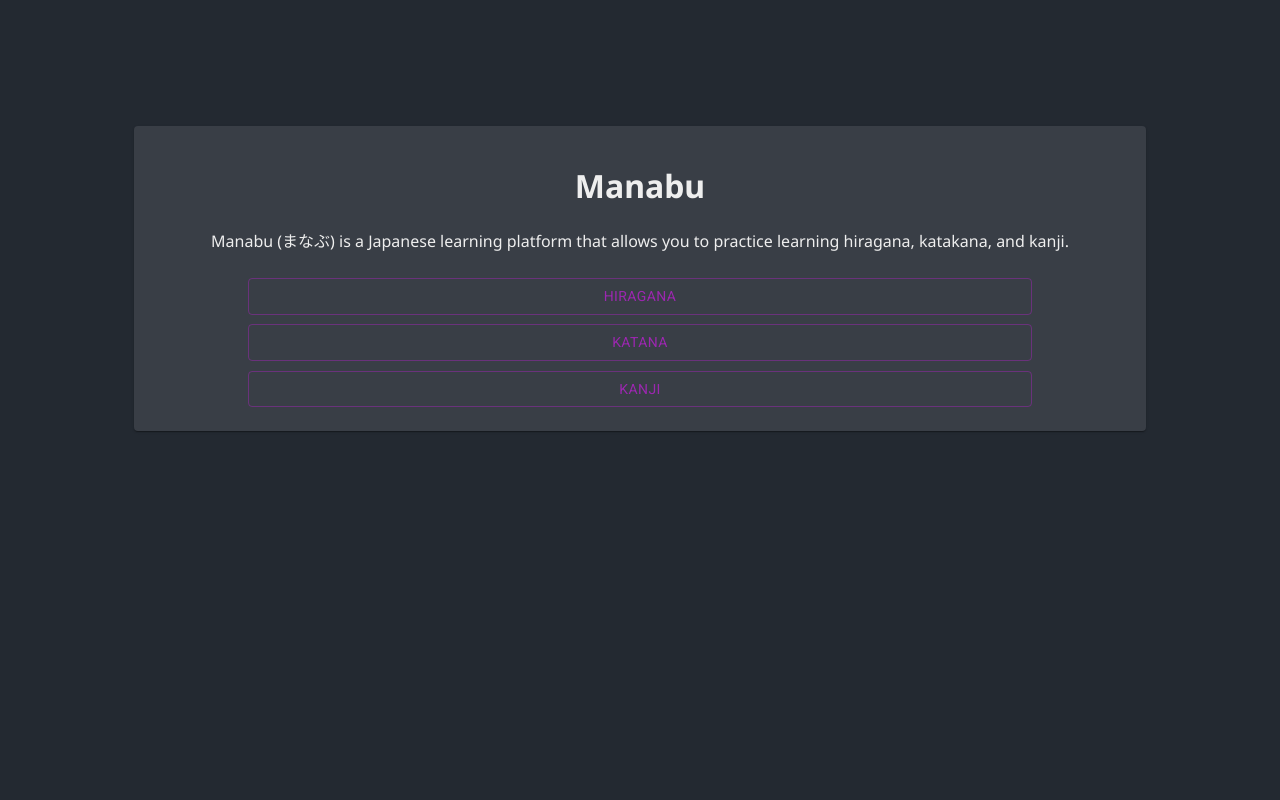
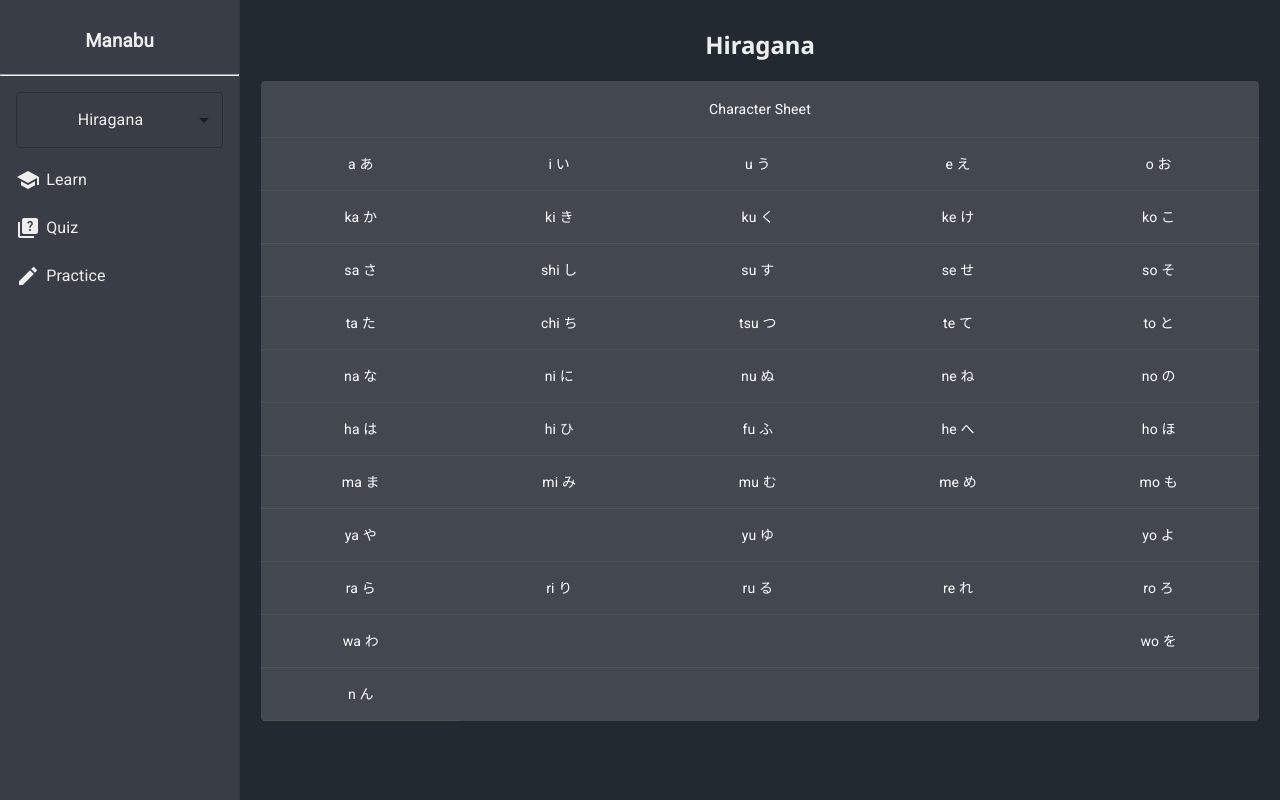
Before and after one commit to lukemcelligott/Manabu, a React (Vite) app in the folder manabu/: page /hiragana/learn in a window 1280 px wide. Built offline with nearby package versions, Linux system fonts and the light colour scheme.

Commit message:
hiragana char sheet

```diff
--- a/manabu/src/App.tsx
+++ b/manabu/src/App.tsx
@@ -5,6 +5,7 @@ import './App.css'
 
 import { BrowserRouter, Routes, Route, Link } from "react-router-dom";
 
+import { SelectedOptionProvider } from './Components/AlphaContext';
 import HomePage from './Components/HomePage';
 import HiraganaLearn from './Components/Hiragana/HiraganaLearn';
 
@@ -13,13 +14,16 @@ function App() {
   return (
     <>
       <BrowserRouter>
+        <SelectedOptionProvider>
         <Routes>
           <Route path="/home" element={<HomePage />} />
-          <Route path="/hiragana" element={<HiraganaLearn />} />
+
+          <Route path="/hiragana/learn" element={<HiraganaLearn />} />
 
           <Route path='/' element={<HomePage />} />
           <Route path="*" element={<HomePage />} />
         </Routes>
+        </SelectedOptionProvider>
       </BrowserRouter>
     </>
   )
--- /dev/null
+++ b/manabu/src/Components/AlphaContext.tsx
@@ -0,0 +1,31 @@
+import React, { createContext, useContext, useState, ReactNode } from 'react';
+
+// Define the type for the context value
+interface SelectedOptionContextType {
+  selectedOption: string;
+  setSelectedOption: (option: string) => void;
+}
+
+// Create the context with initial value null
+const SelectedOptionContext = createContext<SelectedOptionContextType | null>(null);
+
+// Custom hook to use the selected option context
+export const useSelectedOption = (): SelectedOptionContextType => {
+  const context = useContext(SelectedOptionContext);
+  if (!context) {
+    throw new Error('useSelectedOption must be used within a SelectedOptionProvider');
+  }
+  return context;
+};
+
+// Provider component to wrap around the application
+export const SelectedOptionProvider: React.FC<{ children: ReactNode }> = ({ children }) => {
+  const [selectedOption, setSelectedOption] = useState('hiragana');
+
+  // Provide the context value to the children components
+  return (
+    <SelectedOptionContext.Provider value={{ selectedOption, setSelectedOption }}>
+      {children}
+    </SelectedOptionContext.Provider>
+  );
+};
--- a/manabu/src/Components/Hiragana/HiraganaLearn.tsx
+++ b/manabu/src/Components/Hiragana/HiraganaLearn.tsx
@@ -1,15 +1,123 @@
+import Table from '@mui/material/Table';
+import TableBody from '@mui/material/TableBody';
+import TableCell from '@mui/material/TableCell';
+import TableContainer from '@mui/material/TableContainer';
+import TableHead from '@mui/material/TableHead';
+import TableRow from '@mui/material/TableRow';
+import { ThemeProvider, createTheme } from '@mui/material/styles';
+import CssBaseline from '@mui/material/CssBaseline';
+
+const darkTheme = createTheme({
+  palette: {
+    mode: 'dark',
+    background: {
+        paper: '#393e46',
+    }
+  },
+});
+
 import NavDrawer from "../NavDrawer";
 
 import '../Styles/HiraganaLearn.css';
+import { Paper } from '@mui/material';
+import { TableRows } from '@mui/icons-material';
 
 function HiraganaLearn() {
 
     return (
-        <>
-            <NavDrawer></NavDrawer>
-            <h2 className="title">Hiragana</h2>
-            {/* Table of Hiragana characters */}
-        </>
+        <div style={{ display: 'flex', maxWidth: '100vw', overflow: 'hidden' }}>
+            <NavDrawer />
+            <div style={{ flex: 1, overflowX: 'auto', margin: '0 1%' }}>
+                <h2 className="title">Hiragana</h2>
+                {/* Table of Hiragana characters */}
+                <ThemeProvider theme={darkTheme}>
+                <TableContainer component={Paper} className='hiragana-table'>
+                    <Table aria-label="simple table">
+                        <TableHead>
+                            <TableRow>
+                                <TableCell align='center' colSpan={5}>Character Sheet</TableCell>
+                            </TableRow>
+                        </TableHead>
+                        <TableBody>
+                            <TableRow>
+                                <TableCell align="center">a あ</TableCell>
+                                <TableCell align="center">i い</TableCell>
+                                <TableCell align="center">u う</TableCell>
+                                <TableCell align="center">e え</TableCell>
+                                <TableCell align="center">o お</TableCell>
+                            </TableRow>
+                            <TableRow>
+                                <TableCell align="center">ka か</TableCell>
+                                <TableCell align="center">ki き</TableCell>
+                                <TableCell align="center">ku く</TableCell>
+                                <TableCell align="center">ke け</TableCell>
+                                <TableCell align="center">ko こ</TableCell>
+                            </TableRow>
+                            <TableRow>
+                                <TableCell align="center">sa さ</TableCell>
+                                <TableCell align="center">shi し</TableCell>
+                                <TableCell align="center">su す</TableCell>
+                                <TableCell align="center">se せ</TableCell>
+                                <TableCell align="center">so そ</TableCell>
+                            </TableRow>
+                            <TableRow>
+                                <TableCell align="center">ta た</TableCell>
+                                <TableCell align="center">chi ち</TableCell>
+                                <TableCell align="center">tsu つ</TableCell>
+                                <TableCell align="center">te て</TableCell>
+                                <TableCell align="center">to と</TableCell>
+                            </TableRow>
+                            <TableRow>
+                                <TableCell align="center">na な</TableCell>
+                                <TableCell align="center">ni に</TableCell>
+                                <TableCell align="center">nu ぬ</TableCell>
+                                <TableCell align="center">ne ね</TableCell>
+                                <TableCell align="center">no の</TableCell>
+                            </TableRow>
+                            <TableRow>
+                                <TableCell align="center">ha は</TableCell>
+                                <TableCell align="center">hi ひ</TableCell>
+                                <TableCell align="center">fu ふ</TableCell>
+                                <TableCell align="center">he へ</TableCell>
+                                <TableCell align="center">ho ほ</TableCell>
+                            </TableRow>
+                            <TableRow>
+                                <TableCell align="center">ma ま</TableCell>
+                                <TableCell align="center">mi み</TableCell>
+                                <TableCell align="center">mu む</TableCell>
+                                <TableCell align="center">me め</TableCell>
+                                <TableCell align="center">mo も</TableCell>
+                            </TableRow>
+                            <TableRow>
+                                <TableCell align="center">ya や</TableCell>
+                                <TableCell align="center"></TableCell>
+                                <TableCell align="center">yu ゆ</TableCell>
+                                <TableCell align="center"></TableCell>
+                                <TableCell align="center">yo よ</TableCell>
+                            </TableRow>
+                            <TableRow>
+                                <TableCell align="center">ra ら</TableCell>
+                                <TableCell align="center">ri り</TableCell>
+                                <TableCell align="center">ru る</TableCell>
+                                <TableCell align="center">re れ</TableCell>
+                                <TableCell align="center">ro ろ</TableCell>
+                            </TableRow>
+                            <TableRow>
+                                <TableCell align="center">wa わ</TableCell>
+                                <TableCell align="center"></TableCell>
+                                <TableCell align="center"></TableCell>
+                                <TableCell align="center"></TableCell>
+                                <TableCell align="center">wo を</TableCell>
+                            </TableRow>
+                            <TableRow>
+                                <TableCell align="center">n ん</TableCell>
+                            </TableRow>
+                        </TableBody>
+                    </Table>
+                </TableContainer>
+                </ThemeProvider>
+            </div>
+        </div>
     )
 }
 
--- a/manabu/src/Components/HomePage.tsx
+++ b/manabu/src/Components/HomePage.tsx
@@ -1,6 +1,8 @@
 import Card from '@mui/material/Card';
 import CardContent from '@mui/material/CardContent';
 import Button from '@mui/material/Button';
+
+import { useSelectedOption } from './AlphaContext';
 
 import '../index.css';
 import '../App.css';
@@ -8,6 +10,8 @@ import './Styles/HomePage.css';
 import { Link } from 'react-router-dom';
 
 function HomePage() {
+    const { selectedOption, setSelectedOption } = useSelectedOption();
+
     return (
         <>
             <Card sx={{ minWidth: 275 }} className="main card">
@@ -18,17 +22,17 @@ function HomePage() {
                     <p className='font'>
                         Manabu (<span className='japanese'>まなぶ</span>) is a Japanese learning platform that allows you to practice learning hiragana, katakana, and kanji.
                     </p>
-                    <Link to="/hiragana" style={{ textDecoration: 'none', color: 'inherit' }}>
-                        <Button variant="outlined" color="secondary" className='abc-select'>
+                    <Link to="/hiragana/learn" style={{ textDecoration: 'none', color: 'inherit' }}>
+                        <Button variant="outlined" color="secondary" className='abc-select' onClick={() => setSelectedOption('hiragana')}>
                             Hiragana
                         </Button>
                     </Link>
                     <br></br>
-                    <Button variant="outlined" color="secondary" className='abc-select'>
+                    <Button variant="outlined" color="secondary" className='abc-select' onClick={() => setSelectedOption('katakana')}>
                         Katana
                     </Button>
                     <br></br>
-                    <Button variant="outlined" color="secondary" className='abc-select'>
+                    <Button variant="outlined" color="secondary" className='abc-select' onClick={() => setSelectedOption('kanji')}>
                         Kanji
                     </Button>
                 </CardContent>
--- a/manabu/src/Components/NavDrawer.tsx
+++ b/manabu/src/Components/NavDrawer.tsx
@@ -3,9 +3,11 @@ import Drawer from '@mui/material/Drawer';
 import List from '@mui/material/List';
 import ListItem from '@mui/material/ListItem';
 import ListItemText from '@mui/material/ListItemText';
-import { Link } from 'react-router-dom';
+import { Link, useLocation } from 'react-router-dom';
 import { MenuItem, Select, colors } from '@mui/material';
 import { SelectChangeEvent } from '@mui/material/Select';
+
+import { useSelectedOption } from './AlphaContext';
 
 import SchoolIcon from '@mui/icons-material/School';
 import QuizIcon from '@mui/icons-material/Quiz';
@@ -14,12 +16,7 @@ import EditIcon from '@mui/icons-material/Edit';
 import './Styles/NavDrawer.css';
 
 function NavDrawer() {
-
-    const [alpha, setAlpha] = React.useState('');
-
-    const handleChange = (event: SelectChangeEvent) => {
-        setAlpha(event.target.value as string);
-    };
+    const { selectedOption, setSelectedOption } = useSelectedOption();
 
     return (
         <>
@@ -42,24 +39,25 @@ function NavDrawer() {
                             <h3>Manabu</h3>
                         </Link>
                     </ListItemText>
+                    <hr></hr>
                     <ListItem>
-                        <Select style={{ color: '#EEEEEE' }} className='alpha-select' labelId="demo-simple-select-label" id="demo-simple-select" value={alpha} onChange={handleChange} color="secondary">
-                            <MenuItem value={10}>Hiragana</MenuItem>
-                            <MenuItem value={20}>Katakana</MenuItem>
-                            <MenuItem value={30}>Kanji</MenuItem>
+                        <Select style={{ color: '#EEEEEE' }} className='alpha-select' labelId="demo-simple-select-label" id="demo-simple-select" value={selectedOption} onChange={(e) => setSelectedOption(e.target.value)} color="secondary">
+                            <MenuItem value="hiragana">Hiragana</MenuItem>
+                            <MenuItem value="katakana">Katakana</MenuItem>
+                            <MenuItem value="kanji">Kanji</MenuItem>
                         </Select>
                     </ListItem>
                     <ListItem className='list-item'>
                         <SchoolIcon></SchoolIcon>
-                        <ListItemText>Learn</ListItemText>
+                        <ListItemText className='label'>Learn</ListItemText>
                     </ListItem>
                     <ListItem className='list-item'>
                         <QuizIcon></QuizIcon>
-                        <ListItemText>Quiz</ListItemText>
+                        <ListItemText className='label'>Quiz</ListItemText>
                     </ListItem>
                     <ListItem className='list-item'>
                         <EditIcon></EditIcon>
-                        <ListItemText>Practice</ListItemText>
+                        <ListItemText className='label'>Practice</ListItemText>
                     </ListItem>
                 </List>
             </Drawer>
--- a/manabu/src/Components/Styles/HiraganaLearn.css
+++ b/manabu/src/Components/Styles/HiraganaLearn.css
@@ -1,3 +1,7 @@
+.hiragana-table {
+    /*margin-left: 15%;*/
+}
+
 .title {
     text-align: center;
 }
--- a/manabu/src/Components/Styles/NavDrawer.css
+++ b/manabu/src/Components/Styles/NavDrawer.css
@@ -11,6 +11,10 @@
     text-align: center;
 }
 
+.label {
+    margin-left: 3%;
+}
+
 .list-item {
     color: #EEEEEE;
 }
```
